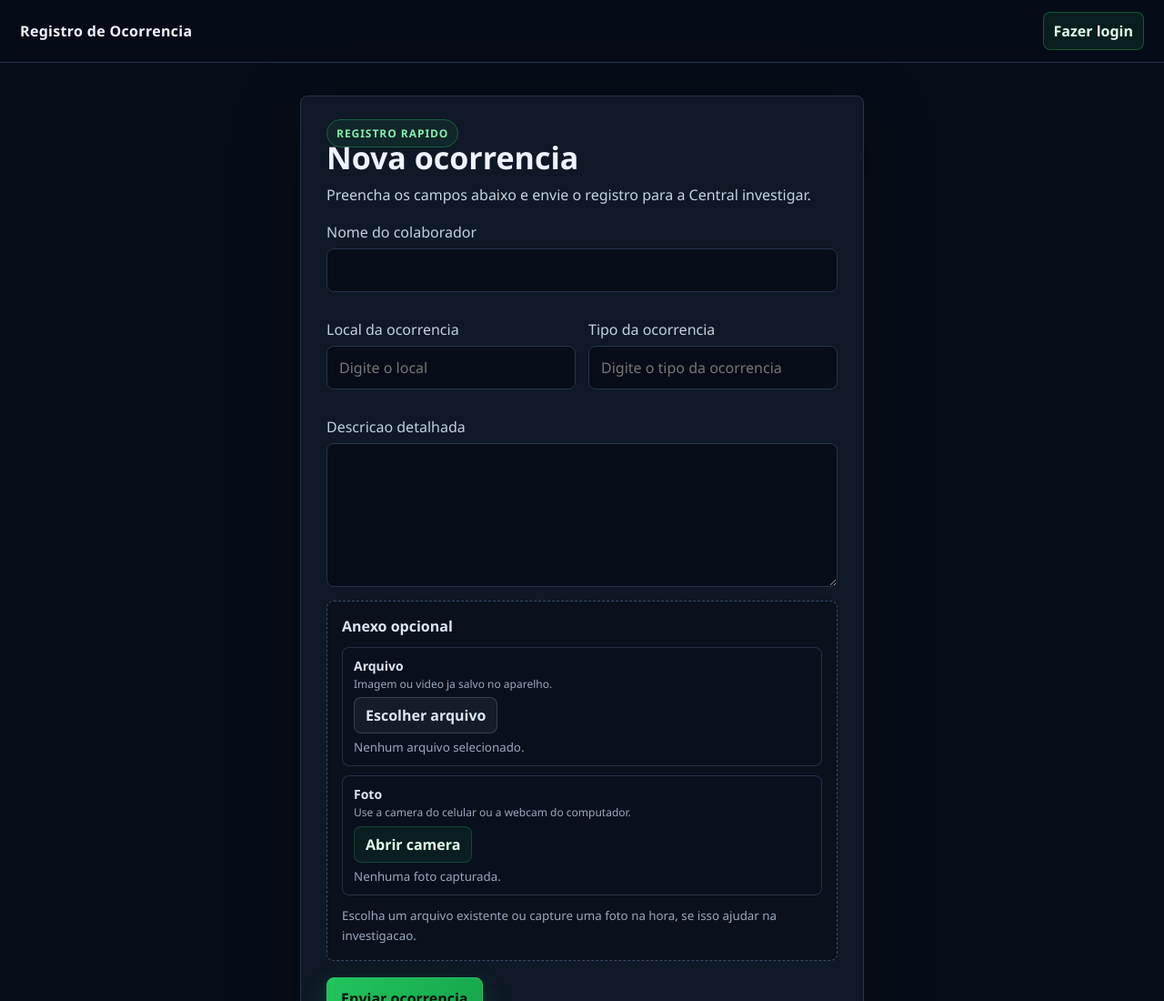
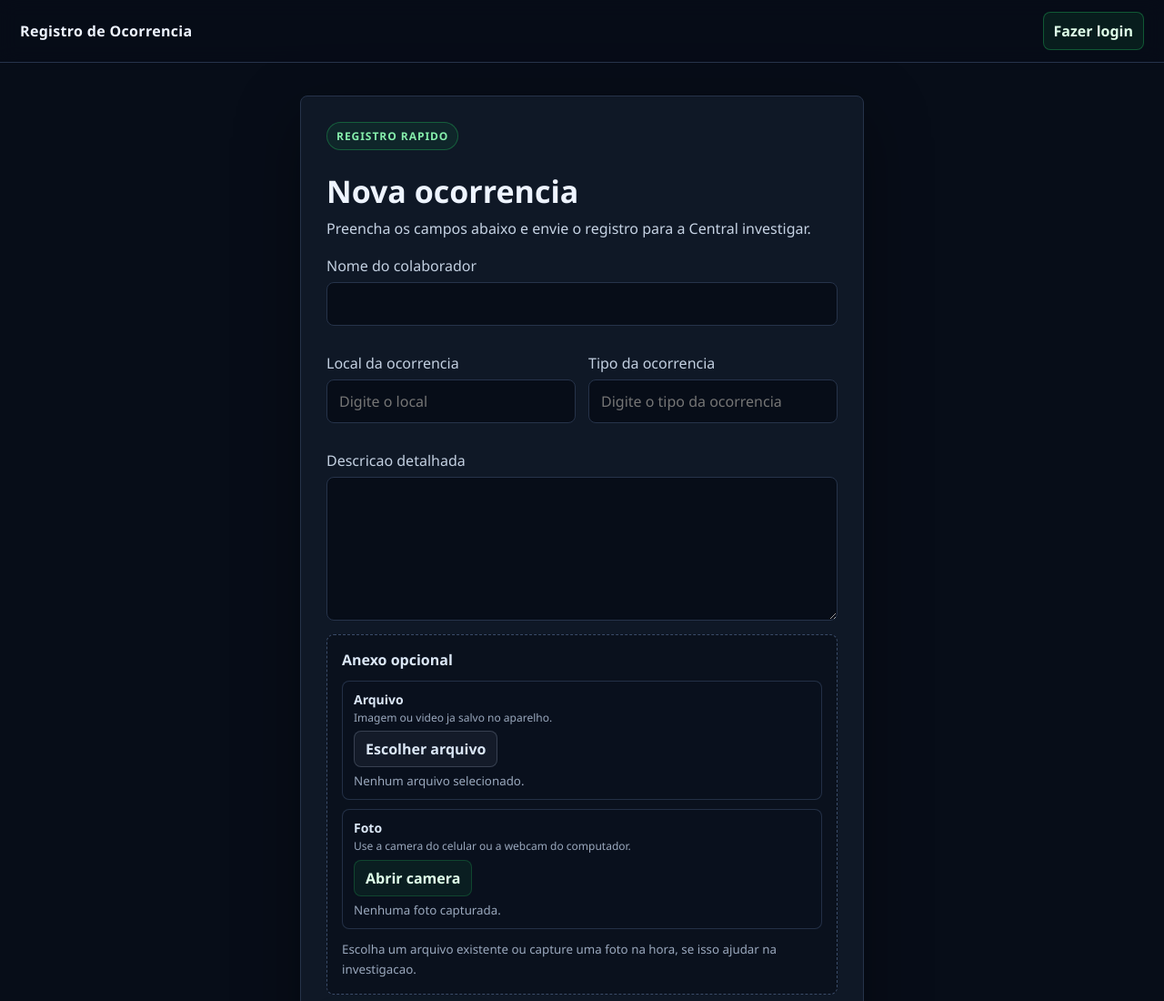
Before and after one commit to naor2023/Relatorio-equipe, a website: page index.html in a window 1280 px wide. Shown: the top 1100 px of the page at 91% size. Drawn offline with Linux system fonts and the light colour scheme; no server answers.

Commit message:
Corrige espacamento do titulo do registro

```diff
--- a/styles.css
+++ b/styles.css
@@ -226,6 +226,8 @@ button:disabled {
   margin-bottom: 10px;
 }
 .form-eyebrow {
+  display: inline-flex;
+  align-items: center;
   width: fit-content;
   margin-bottom: 18px;
   border: 1px solid rgba(34,197,94,.36);
@@ -321,7 +323,7 @@ output { display: block; margin-top: 12px; color: var(--accent); }
   margin-bottom: 18px;
 }
 .form-head h1 {
-  margin: 0 0 10px;
+  margin: 12px 0 10px;
   font-size: 34px;
   line-height: 1.05;
 }
```
